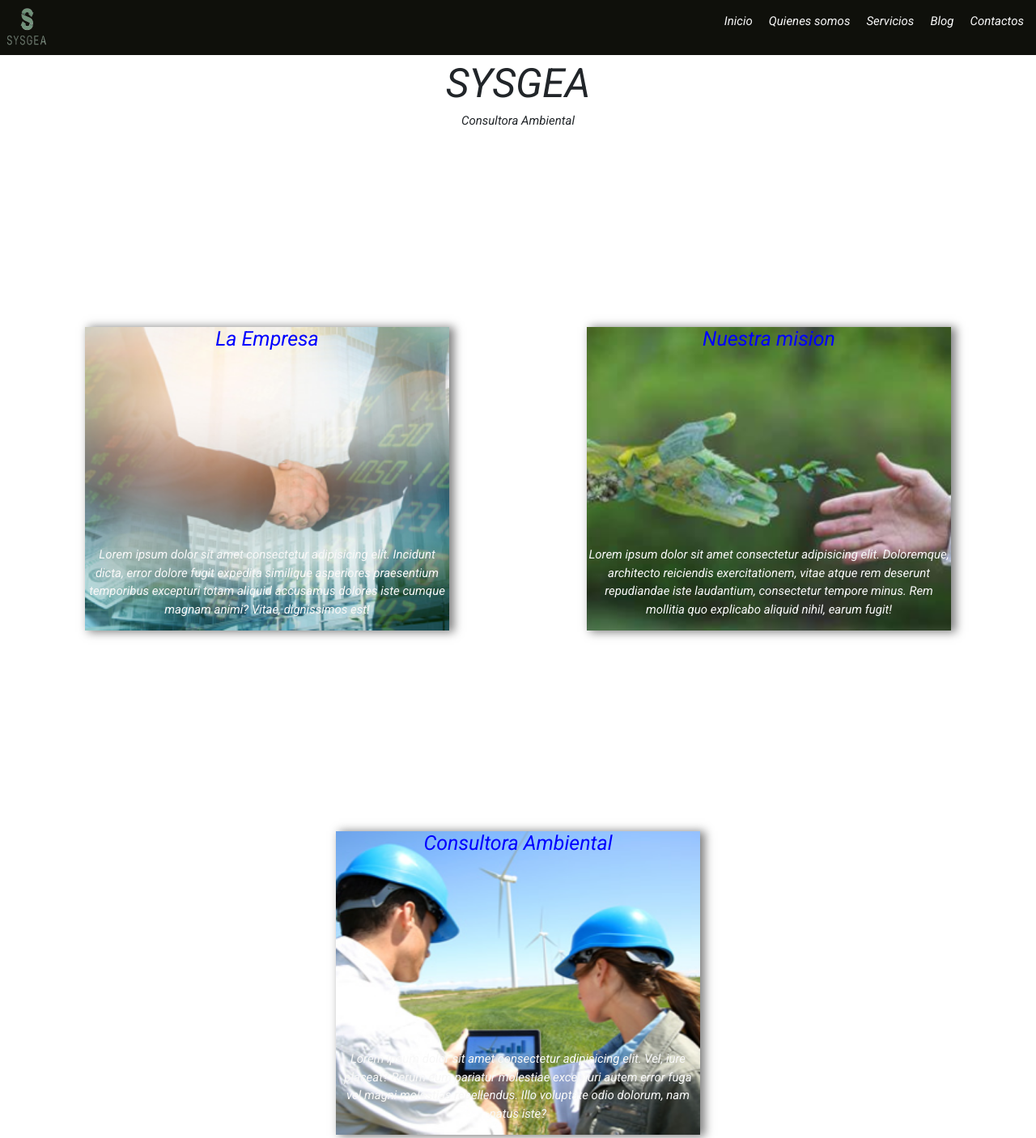
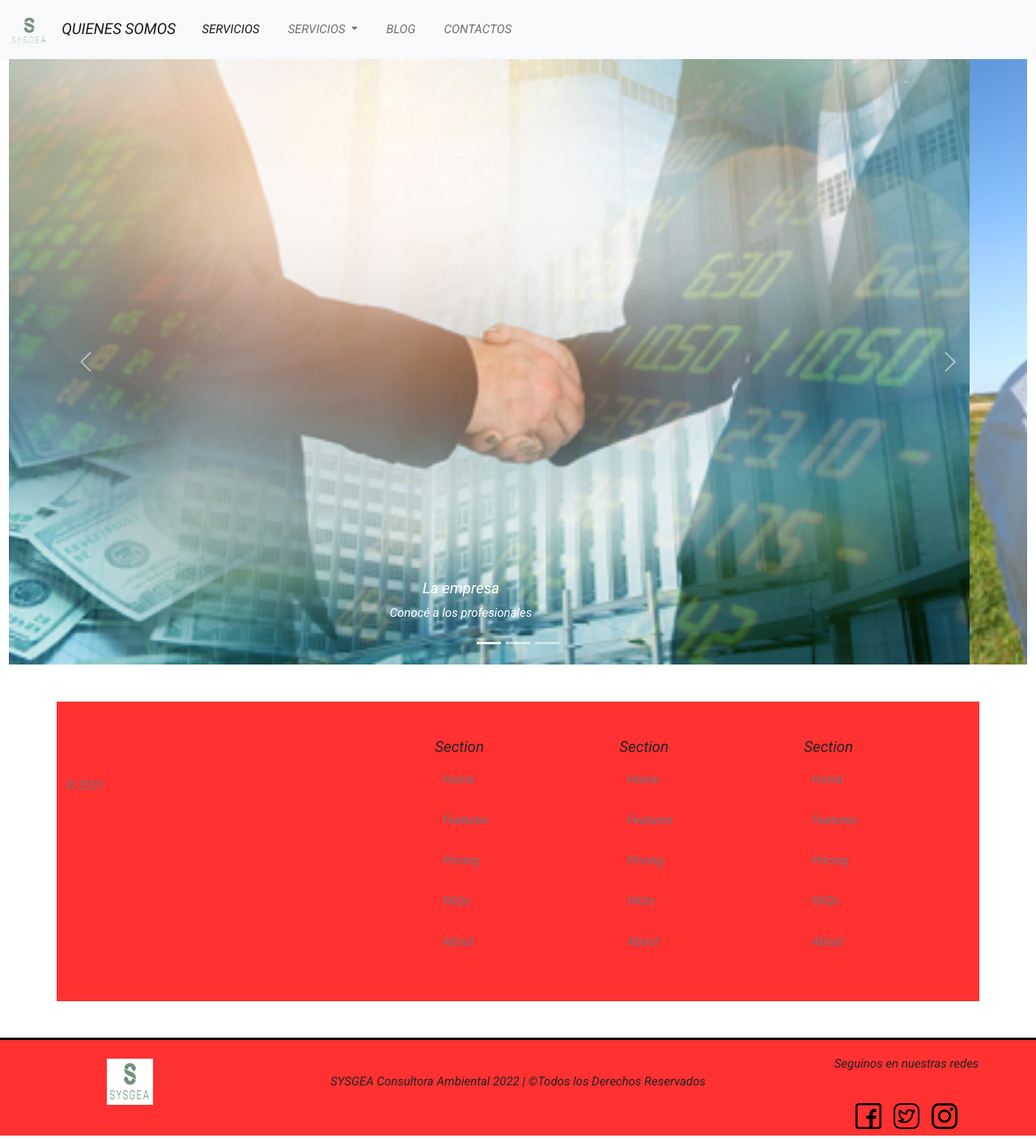
Before and after one commit to Matcadiaz/consultoria-ambiental, a plain HTML site: page index.html in a window 1280 px wide. Shown: the top 1406 px of the page at 81% size. Drawn offline with nearby package versions, Linux system fonts and the light colour scheme.

Commit message:
cambio de nav, carrusel y footer en index

```diff
--- a/css/estilos.css
+++ b/css/estilos.css
@@ -132,12 +132,12 @@ footer {
     grid-template-areas: "footer_uno footer_dos footer_tres";
     grid-template-columns: 1fr 2fr 1fr;
     grid-template-rows: 0.5fr;
-    height: 8rem;
+    height: 100%;
     background-color: rgba(255, 0, 0, 0.808);
     border-top: 3px solid black;
-    margin-top: 4rem;
+  /*   margin-top: 4rem;
     padding-bottom: 1rem;
-    padding-top: 1rem;
+    padding-top: 1rem; */
 }
 
 .footer_uno{
@@ -612,7 +612,7 @@ input {
         grid-template-areas: "footer_uno footer_uno footer_uno"
                             "footer_dos footer_dos footer_dos"
                             "footer_tres footer_tres footer_tres";
-        height: 15rem;
+        height: 100%;
 
     }
 }
@@ -648,7 +648,7 @@ input {
                             "footer_tres footer_tres footer_tres";
 
         grid-template-rows: 1.5rem;
-        height: 15rem;
+        height: 100%;
 
     }
 
--- a/index.html
+++ b/index.html
@@ -17,8 +17,47 @@
 
 <body class="body__color">
 
-    <!-- Nuestra navegacion -->
+    <!-- BOOTSTRAP NAVBAR -->
+    <nav class="navbar navbar-expand-lg navbar-light bg-light">
+        <div class="container-fluid">
+            <a class="navbar-brand" href="index.html">
+                <img src="recursos/sysgeaSinFondo.png" alt="" width="50" height="40" class="d-inline-block align-text-top">
+            </a>
+          <a class="navbar-brand" href="#">QUIENES SOMOS</a>
+          <button class="navbar-toggler" type="button" data-bs-toggle="collapse" data-bs-target="#navbarNav" aria-controls="navbarNav" aria-expanded="false" aria-label="Toggle navigation">
+            <span class="navbar-toggler-icon"></span>
+          </button>
+          <div class="collapse navbar-collapse" id="navbarNav">
+            <ul class="navbar-nav">
+              <li class="nav-item">
+                <a class="nav-link active" aria-current="page" href="#">SERVICIOS</a>
+              </li>
+              <li class="nav-item dropdown">
+                <a class="nav-link dropdown-toggle" href="#" id="navbarDropdown" role="button" data-bs-toggle="dropdown" aria-expanded="false">
+                  SERVICIOS
+                </a>
+                <ul class="dropdown-menu" aria-labelledby="navbarDropdown">
+                  <li><a class="dropdown-item" href="#">Action</a></li>
+                  <li><a class="dropdown-item" href="#">Another action</a></li>
+                  <li><hr class="dropdown-divider"></li>
+                  <li><a class="dropdown-item" href="#">Something else here</a></li>
+                </ul>
+              </li>
+              <li class="nav-item">
+                <a class="nav-link" href="#">BLOG</a>
+              </li>
+              <li class="nav-item">
+                <a class="nav-link" href="#">CONTACTOS</a>
+              </li>
 
+            </ul>
+          </div>
+        </div>
+      </nav>
+
+
+    <!-- NAVBAR-->
+<!--
     <header class="navegacion ">
         <nav class="navegacion__formato">
             <a href="index.html"><img class="navegacion__hover" src="recursos/sysgeaSinFondo.png" alt="Logo de SYSGEA"></a>
@@ -31,54 +70,101 @@
             </ul>
         </nav>
     </header>
+ -->
 
-<!-- Portada de la página -->
-    <main class="portada">
-        <section class="portada__empresa">
-            <div class="section__titulo">
-                <h1 class="section__tituloMargin">SYSGEA</h1>
-                <p>Consultora Ambiental</p>
+    <!-- CARRUSEL -->
+
+    <section class="container-fluid">
+        <div id="carouselExampleCaptions" class="carousel slide" data-bs-ride="carousel">
+            <div class="carousel-indicators">
+              <button type="button" data-bs-target="#carouselExampleCaptions" data-bs-slide-to="0" class="active" aria-current="true" aria-label="Slide 1"></button>
+              <button type="button" data-bs-target="#carouselExampleCaptions" data-bs-slide-to="1" aria-label="Slide 2"></button>
+              <button type="button" data-bs-target="#carouselExampleCaptions" data-bs-slide-to="2" aria-label="Slide 3"></button>
             </div>
-            <div> <!-- imagen de fondo de esta seccion, pero no va a ser la definitiva -->
-                <!--<img src="recursos/ambiente_2.com.jpg" alt="ambiente" >-->
+            <div class="carousel-inner">
+              <div class="carousel-item active">
+                <img src="recursos/empresa2 (1).png" class="d-block w-100" alt="...">
+                <div class="carousel-caption d-none d-md-block">
+                  <h5>La empresa</h5>
+                  <p>Conocé a los profesionales</p>
+                </div>
+              </div>
+              <div class="carousel-item">
+                <img src="recursos/Consultora.png" class="d-block w-100" alt="...">
+                <div class="carousel-caption d-none d-md-block">
+                  <h5>Second slide label</h5>
+                  <p>Some representative placeholder content for the second slide.</p>
+                </div>
+              </div>
+              <div class="carousel-item">
+                <img src="recursos/mision (5).png" class="d-block w-100" alt="...">
+                <div class="carousel-caption d-none d-md-block">
+                  <h5>Third slide label</h5>
+                  <p>Some representative placeholder content for the third slide.</p>
+                </div>
+              </div>
+            </div>
+            <button class="carousel-control-prev" type="button" data-bs-target="#carouselExampleCaptions" data-bs-slide="prev">
+              <span class="carousel-control-prev-icon" aria-hidden="true"></span>
+              <span class="visually-hidden">Previous</span>
+            </button>
+            <button class="carousel-control-next" type="button" data-bs-target="#carouselExampleCaptions" data-bs-slide="next">
+              <span class="carousel-control-next-icon" aria-hidden="true"></span>
+              <span class="visually-hidden">Next</span>
+            </button>
           </div>
     </section>
 
-<!-- Presentación rapida de la empresa, objetivos y funciones -->
+<!-- FOOTER BOOTSTRAP -->
 
-        <section class="presentacion">
-            <div class="presentacion__empresa">
-                <a href="paginas/quienes-somos.html">
-                    <div>
-                        <h2 class="presentacion__titulo">La Empresa</h2>
+<div class="container">
+    <footer class="row row-cols-5 py-5 my-5 border-top">
+      <div class="col">
+        <a href="/" class="d-flex align-items-center mb-3 link-dark text-decoration-none">
+          <svg class="bi me-2" width="40" height="32"><use xlink:href="#bootstrap"></use></svg>
+        </a>
+        <p class="text-muted">© 2021</p>
       </div>
-                    <div>
-                        <p>Lorem ipsum dolor sit amet consectetur adipisicing elit. Incidunt dicta, error dolore fugit expedita similique asperiores praesentium temporibus excepturi totam aliquid accusamus dolores iste cumque magnam animi? Vitae, dignissimos est!</p>
+
+      <div class="col">
+
       </div>
-                </a>
+
+      <div class="col">
+        <h5>Section</h5>
+        <ul class="nav flex-column">
+          <li class="nav-item mb-2"><a href="#" class="nav-link p-0 text-muted">Home</a></li>
+          <li class="nav-item mb-2"><a href="#" class="nav-link p-0 text-muted">Features</a></li>
+          <li class="nav-item mb-2"><a href="#" class="nav-link p-0 text-muted">Pricing</a></li>
+          <li class="nav-item mb-2"><a href="#" class="nav-link p-0 text-muted">FAQs</a></li>
+          <li class="nav-item mb-2"><a href="#" class="nav-link p-0 text-muted">About</a></li>
+        </ul>
       </div>
-            <div class="presentacion__mision">
-                <a href="paginas/Blog.html">
-                    <div>
-                        <h2 class="presentacion__titulo">Nuestra mision</h2>
+
+      <div class="col">
+        <h5>Section</h5>
+        <ul class="nav flex-column">
+          <li class="nav-item mb-2"><a href="#" class="nav-link p-0 text-muted">Home</a></li>
+          <li class="nav-item mb-2"><a href="#" class="nav-link p-0 text-muted">Features</a></li>
+          <li class="nav-item mb-2"><a href="#" class="nav-link p-0 text-muted">Pricing</a></li>
+          <li class="nav-item mb-2"><a href="#" class="nav-link p-0 text-muted">FAQs</a></li>
+          <li class="nav-item mb-2"><a href="#" class="nav-link p-0 text-muted">About</a></li>
+        </ul>
       </div>
-                    <div>
-                        <p>Lorem ipsum dolor sit amet consectetur adipisicing elit. Doloremque, architecto reiciendis exercitationem, vitae atque rem deserunt repudiandae iste laudantium, consectetur tempore minus. Rem mollitia quo explicabo aliquid nihil, earum fugit!</p>
+
+      <div class="col">
+        <h5>Section</h5>
+        <ul class="nav flex-column">
+          <li class="nav-item mb-2"><a href="#" class="nav-link p-0 text-muted">Home</a></li>
+          <li class="nav-item mb-2"><a href="#" class="nav-link p-0 text-muted">Features</a></li>
+          <li class="nav-item mb-2"><a href="#" class="nav-link p-0 text-muted">Pricing</a></li>
+          <li class="nav-item mb-2"><a href="#" class="nav-link p-0 text-muted">FAQs</a></li>
+          <li class="nav-item mb-2"><a href="#" class="nav-link p-0 text-muted">About</a></li>
+        </ul>
       </div>
-                </a>
+    </footer>
   </div>
-            <div class="presentacion__funciones">
-                <a href="paginas/servicios.html">
-                    <div>
-                        <h2 class="presentacion__titulo">Consultora Ambiental</h2>
-                    </div>
-                    <div>
-                        <p>Lorem ipsum dolor sit amet consectetur adipisicing elit. Vel, iure placeat? Rerum eum pariatur molestiae excepturi autem error fuga vel magni molestias repellendus. Illo voluptate odio dolorum, nam natus iste?</p>
-                    </div>
-                </a>
-            </div>
-        </section>
-    </main>
+
     <footer>
         <div class="footer_uno">
             <img src="recursos/sysgeaFooter.png" alt="logotipo de SYSGEA">
```
Lines whose indentation alone changed are shown as unchanged.
